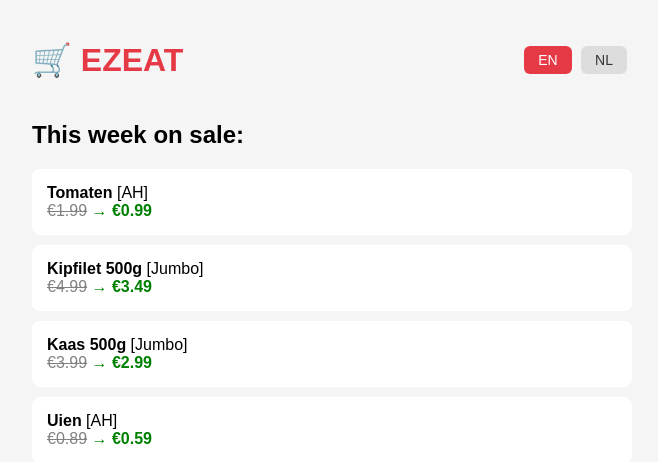
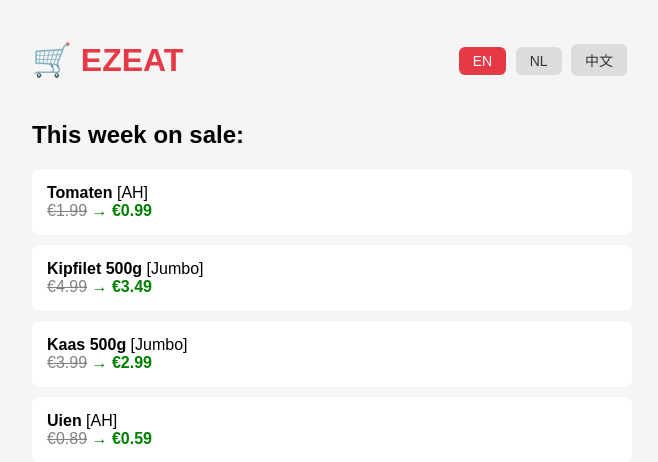
Before and after one commit to 2391691183zhuzhu/EZEAT, a Flask app: page / in a window 1280 px wide. Shown: the top 462 px of the page, without its empty margins (308-966 px from the left). Run offline with Flask 3, Linux system fonts and the light colour scheme.

Commit message:
add Chinese language

```diff
--- a/features/recipes.py
+++ b/features/recipes.py
@@ -1,18 +1,22 @@
 RECIPES = {
     "Tomato soup": {
         "nl": "Tomaten soep",
+        "zh": "番茄汤",
         "ingredients": ["Tomaten", "Uien"]
     },
     "Spaghetti bolognese": {
         "nl": "Spaghetti bolognese",
+        "zh": "意大利肉酱面",
         "ingredients": ["Spaghetti", "Gehakt 500g", "Tomaten", "Uien"]
     },
     "Egg with tomato": {
         "nl": "Ei met tomaat",
+        "zh": "西红柿炒鸡蛋",
         "ingredients": ["Eieren 12 stuks", "Tomaten"]
     },
     "Chicken curry": {
         "nl": "Kip curry",
+        "zh": "鸡肉咖喱",
         "ingredients": ["Kipfilet 500g", "Uien"]
     },
 }
--- a/templates/index.html
+++ b/templates/index.html
@@ -22,8 +22,9 @@
     <div style="display:flex; justify-content:space-between; align-items:center;">
         <h1>🛒 EZEAT</h1>
         <div>
-            <button class="lang-btn active" onclick="setLang('en')">EN</button>
-            <button class="lang-btn" onclick="setLang('nl')">NL</button>
+            <button class="lang-btn active" onclick="setLang('en', this)">EN</button>
+            <button class="lang-btn" onclick="setLang('nl', this)">NL</button>
+            <button class="lang-btn" onclick="setLang('zh', this)">中文</button>
         </div>
     </div>
 
@@ -44,13 +45,14 @@
 
         var translations = {
             en: { saleTitle: 'This week on sale:', recipesWith: 'Recipes with', total: 'Total' },
-            nl: { saleTitle: 'Deze week in de aanbieding:', recipesWith: 'Recepten met', total: 'Totaal' }
+            nl: { saleTitle: 'Deze week in de aanbieding:', recipesWith: 'Recepten met', total: 'Totaal' },
+            zh: { saleTitle: '本周促销：', recipesWith: '可以用来做', total: '总价' }
         };
 
-        function setLang(l) {
+        function setLang(l, btn) {
             lang = l;
             document.querySelectorAll('.lang-btn').forEach(b => b.classList.remove('active'));
-            event.target.classList.add('active');
+            btn.classList.add('active');
             document.getElementById('sale-title').innerText = translations[lang].saleTitle;
             document.getElementById('recipes').innerHTML = '';
             document.getElementById('cart').innerHTML = '';
@@ -62,9 +64,8 @@
             .then(recipes => {
                 let html = '<h2>' + translations[lang].recipesWith + ' ' + product + ':</h2>';
                 recipes.forEach(r => {
-                    let name = lang === 'en' ? r.en : r.nl;
-                    let key = r.en;
-                    html += '<div class="recipe" onclick="getIngredients(\'' + key + '\')">' + name + '</div>';
+                    let name = lang === 'nl' ? r.nl : lang === 'zh' ? r.zh : r.en;
+                    html += '<div class="recipe" onclick="getIngredients(\'' + r.en + '\')">' + name + '</div>';
                 });
                 document.getElementById('recipes').innerHTML = html;
             });
```
